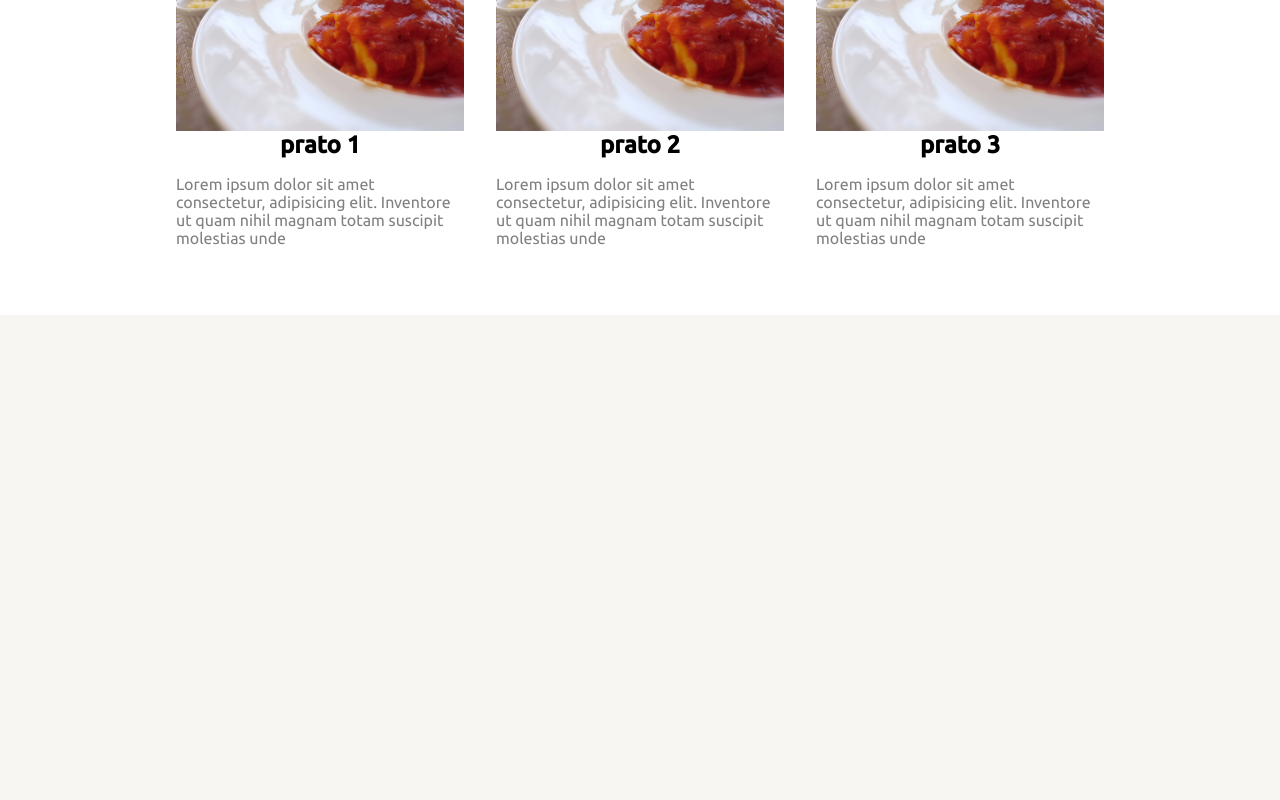
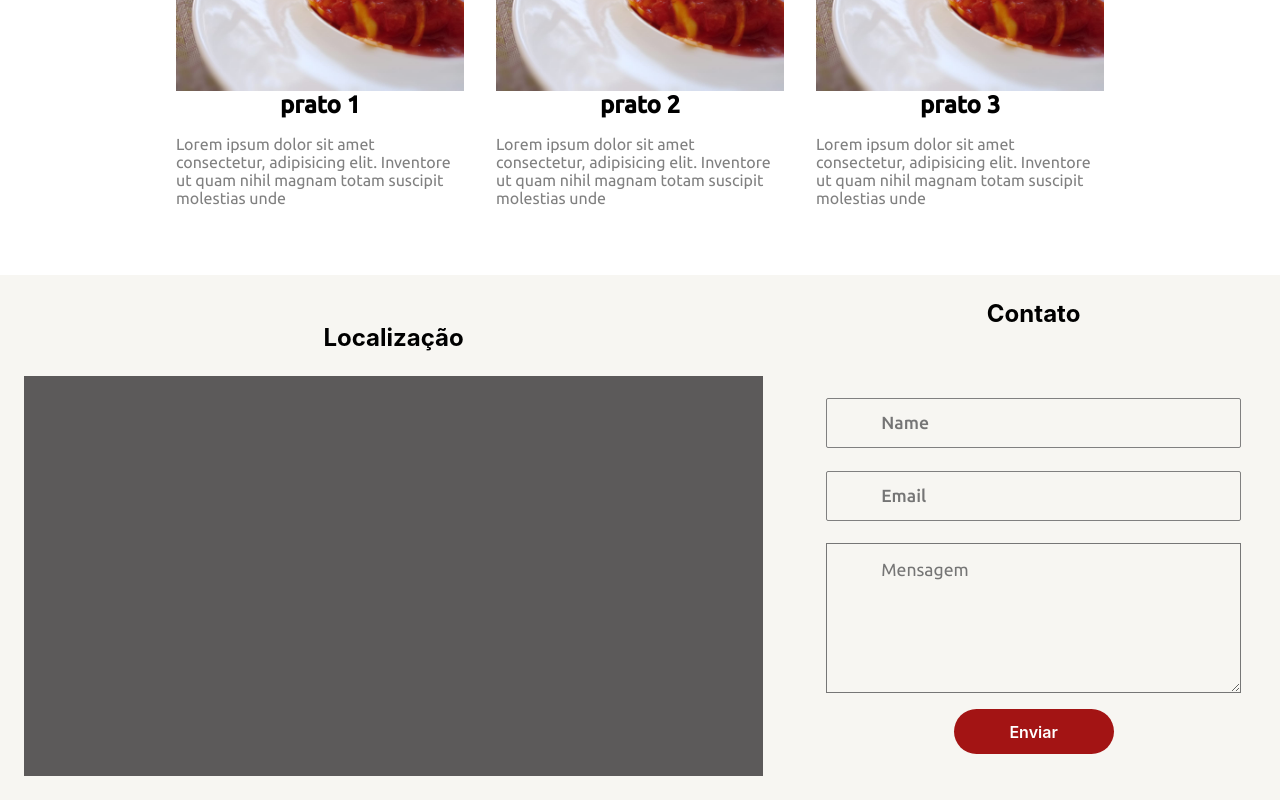
Before and after one commit to lucasfsilva2310/aram2.0, a React (Create React App) app: page / in a window 1280 px wide. Shown: the part 1990-2790 px from the top of the page. Before the commit the page ends 2305 px from the top, so only its background shows below. Built offline with nearby package versions, Linux system fonts and the light colour scheme.

Commit message:
ContactAndLocal component style finished. Responsivity adjusted.

```diff
--- a/package.json
+++ b/package.json
@@ -3,6 +3,7 @@
   "version": "0.1.0",
   "private": true,
   "dependencies": {
+    "@material-ui/core": "^4.11.3",
     "@testing-library/jest-dom": "^5.11.4",
     "@testing-library/react": "^11.1.0",
     "@testing-library/user-event": "^12.1.10",
--- /dev/null
+++ b/src/components/ContactAndLocal.jsx
@@ -0,0 +1,46 @@
+import {
+  ContactAndLocalContainer,
+  Form,
+  FormContainer,
+  GoogleMaps,
+  GoogleMapsContainer,
+  InputsContainer,
+} from "../styles/ContactAndLocal.style";
+
+import { TextField } from "@material-ui/core";
+import { Button } from "../styles/Header.style";
+
+export const ContactAndLocal = () => {
+  return (
+    <ContactAndLocalContainer>
+      <GoogleMapsContainer>
+        <h2>Localização</h2>
+        <GoogleMaps />
+      </GoogleMapsContainer>
+      <FormContainer>
+        <h2>Contato</h2>
+        <Form>
+          <InputsContainer>
+            <p>
+              <input name="name" type="text" placeholder="Name" />
+            </p>
+
+            <p>
+              <input name="email" type="text" placeholder="Email" />
+            </p>
+
+            <p class="text">
+              <textarea name="text" placeholder="Mensagem"></textarea>
+            </p>
+
+            <div>
+              <Button type="submit" value="Enviar">
+                Enviar
+              </Button>
+            </div>
+          </InputsContainer>
+        </Form>
+      </FormContainer>
+    </ContactAndLocalContainer>
+  );
+};
--- a/src/page/Home.jsx
+++ b/src/page/Home.jsx
@@ -2,6 +2,7 @@ import { Header } from "../components/Header";
 import { MainContent } from "../components/MainContent";
 import { AramAbout } from "../components/AramAbout";
 import { MainDishes } from "../components/MainDishes";
+import { ContactAndLocal } from "../components/ContactAndLocal";
 
 export const Home = () => {
   return (
@@ -10,6 +11,7 @@ export const Home = () => {
       <MainContent />
       <AramAbout />
       <MainDishes />
+      <ContactAndLocal />
     </>
   );
 };
--- /dev/null
+++ b/src/styles/ContactAndLocal.style.jsx
@@ -0,0 +1,116 @@
+import styled from "styled-components";
+import { TextField } from "@material-ui/core";
+
+export const ContactAndLocalContainer = styled.div`
+  width: 100%;
+
+  display: flex;
+  justify-content: space-between;
+
+  @media (max-width: 1000px) {
+    flex-direction: column;
+    align-items: center;
+  }
+`;
+
+export const GoogleMapsContainer = styled.div`
+  width: 60%;
+  min-width: 30rem;
+  margin: 1.5rem;
+  h2 {
+    text-align: center;
+    margin: 1.5rem;
+    min-width: 40rem;
+  }
+  @media (max-width: 1000px) {
+    width: 70%;
+    min-width: 0;
+
+    h2 {
+      min-width: 0;
+    }
+  }
+`;
+
+export const GoogleMaps = styled.div`
+  background-color: #5c5a5a;
+
+  height: 25rem;
+  width: 100%;
+  min-width: 40rem;
+
+  @media (max-width: 1000px) {
+    min-width: 0;
+  }
+  padding: 1rem;
+`;
+
+export const FormContainer = styled.div`
+  width: 40%;
+  h2 {
+    text-align: center;
+    margin: 1.5rem;
+  }
+
+  @media (max-width: 1000px) {
+    width: 70%;
+  }
+`;
+
+export const Form = styled.form`
+  width: 100%;
+  height: 25rem;
+
+  margin-top: 3rem;
+
+  display: flex;
+  flex-direction: column;
+
+  justify-content: space-around;
+  align-items: center;
+
+  padding: 1rem;
+`;
+
+export const InputsContainer = styled.div`
+  width: 100%;
+  height: 100%;
+
+  justify-content: space-around;
+  align-items: center;
+
+  display: flex;
+  flex-direction: column;
+
+  p {
+    width: 90%;
+  }
+  input {
+    color: #3c3c3c;
+    font-family: var(--mainText);
+    background-color: var(--background);
+    font-weight: 500;
+    font-size: 1.1rem;
+    border-radius: 2px;
+    line-height: 22px;
+    border: 1px solid grey;
+    padding: 13px 13px 13px 54px;
+    margin-bottom: 10px;
+    width: 100%;
+    -webkit-box-sizing: border-box;
+    -moz-box-sizing: border-box;
+    -ms-box-sizing: border-box;
+    box-sizing: border-box;
+  }
+  textarea {
+    background-color: var(--background);
+    padding: 13px 13px 13px 54px;
+    font-family: var(--mainText);
+    font-size: 1.1rem;
+
+    width: 100%;
+    height: 150px;
+    line-height: 150%;
+    resize: vertical;
+  }
+`;
--- a/src/styles/MainDishes.styles.jsx
+++ b/src/styles/MainDishes.styles.jsx
@@ -19,7 +19,7 @@ export const MainContainer = styled.div`
   align-items: center;
   font-family: var(--mainText);
   h2 {
-    margin-top: 5rem;
+    margin-top: 2.5rem;
     font-size: 2rem;
   }
 
```
Also changed, not shown: 1 other file (tests, documents, lock files or other folders).
